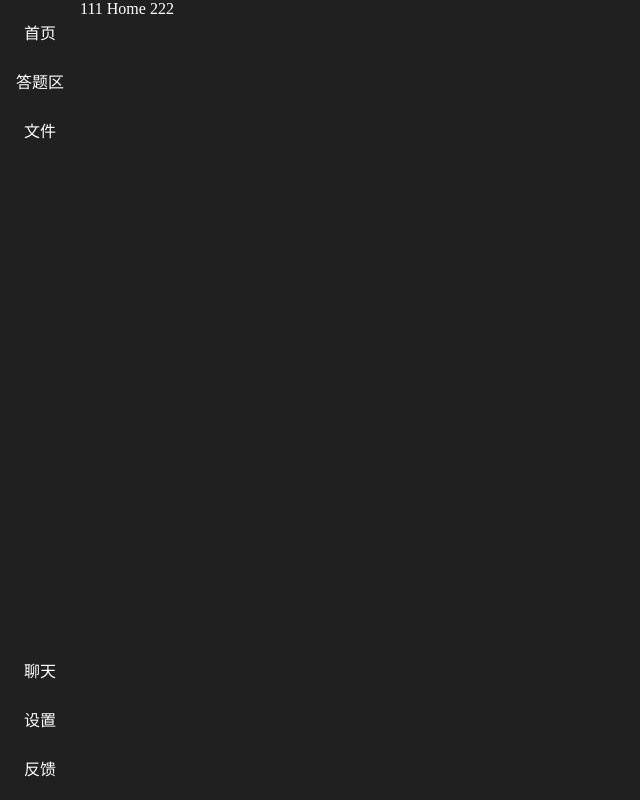
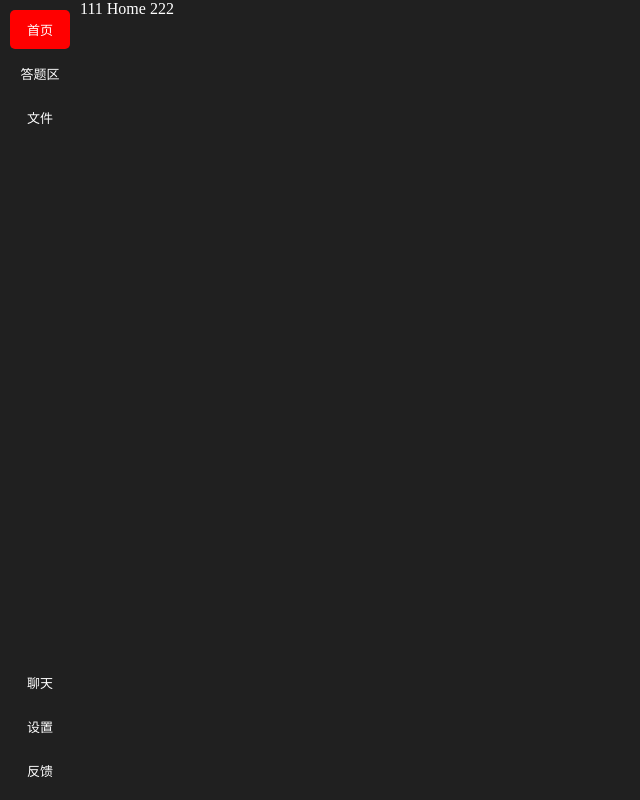
Before and after one commit to hjhxy/showmecode, a Vue app: page / in a window 1280 px wide. Shown: the whole page, without its empty margins (0-640 px from the left). Built offline with nearby package versions, Linux system fonts and the light colour scheme.

Commit message:
feature: sidebar

```diff
--- a/src/renderer/src/layout/sidebar/index.vue
+++ b/src/renderer/src/layout/sidebar/index.vue
@@ -4,10 +4,16 @@ import { ref, watch } from 'vue'
 
 const useRouteModule = () => {
   const chooseRoute = ref('/')
-  watch(router.currentRoute, (newval, oldval) => {
-    console.log(newval, oldval)
-    chooseRoute.value = newval.path
-  })
+  watch(
+    router.currentRoute,
+    (newval) => {
+      chooseRoute.value = newval.path
+    },
+    {
+      immediate: true,
+      deep: true
+    }
+  )
   const routeItems = [
     {
       path: '/',
@@ -24,7 +30,8 @@ const useRouteModule = () => {
   ]
 
   return {
-    routeItems
+    routeItems,
+    chooseRoute
   }
 }
 const useUtlsModule = () => {
@@ -39,31 +46,53 @@ const useUtlsModule = () => {
       name: '反馈'
     }
   ]
+  const chooseUtil = ref('')
+
+  const changeUtil = (name: string) => {
+    chooseUtil.value = name
+  }
 
   return {
-    utilItems
+    utilItems,
+    chooseUtil,
+    changeUtil
   }
 }
 
-const { routeItems } = useRouteModule()
-const { utilItems } = useUtlsModule()
+const { routeItems, chooseRoute } = useRouteModule()
+const { utilItems, chooseUtil, changeUtil } = useUtlsModule()
 </script>
 
 <template>
   <div class="sidebar-container">
     <div class="routes">
-      <router-link v-for="item in routeItems" :key="item.path" class="items" :to="item.path">{{
-        item.name
-      }}</router-link>
+      <router-link
+        v-for="item in routeItems"
+        :key="item.path"
+        :class="['items', item.path == chooseRoute ? 'chooseItem' : '']"
+        :to="item.path"
+        >{{ item.name }}</router-link
+      >
     </div>
 
     <div class="utils">
-      <div v-for="item in utilItems" :key="item.name" class="items chat">{{ item.name }}</div>
+      <div
+        v-for="item in utilItems"
+        :key="item.name"
+        :class="['items', item.name == chooseUtil ? 'chooseItem' : '']"
+        @click="changeUtil(item.name)"
+      >
+        {{ item.name }}
+      </div>
     </div>
   </div>
 </template>
 
 <style lang="less" scoped>
+.chooseItem {
+  background-color: red;
+}
+
 .sidebar-container {
   display: flex;
   flex-direction: column;
@@ -90,6 +119,7 @@ const { utilItems } = useUtlsModule()
       text-align: center;
       transition: all 0.2s;
       border-radius: 5px;
+      font-size: 13px;
 
       &:hover {
         cursor: pointer;
```
